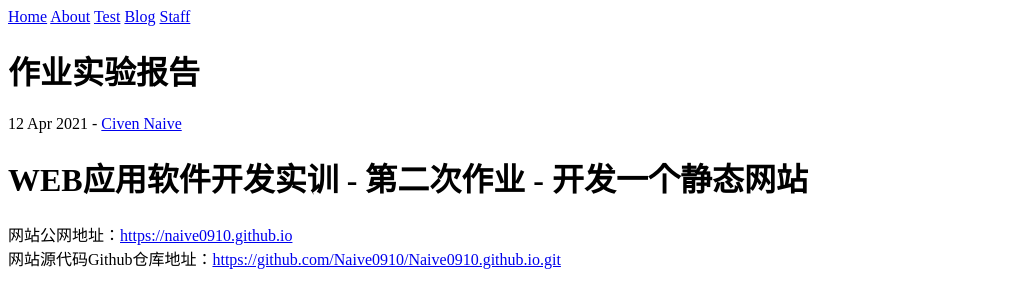
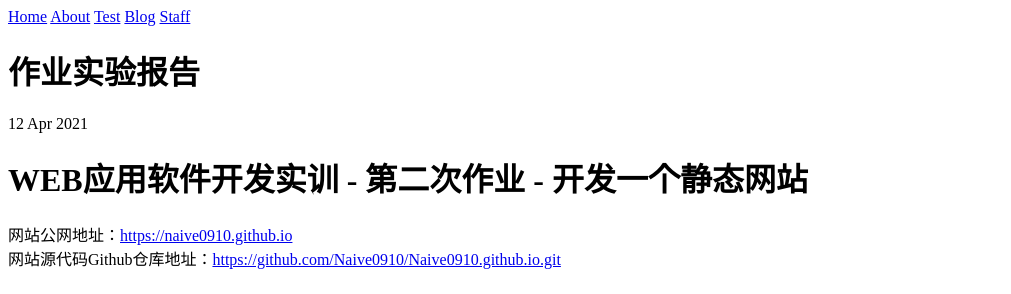
Before and after one commit to WakeWithinME/WakeWithinME.github.io, a Jekyll site: the page built from _posts/2021-04-12-作业实验报告.md, in a window 1280 px wide and 900 px high. Shown: the top 294 px of the window, without its empty margins (0-1011 px from the left). Built offline with Jekyll 4.4.1, drawn with Linux system fonts in a browser that asks for light colours.

Commit message:
修改作业开头

```diff
--- a/_posts/2021-04-12-作业实验报告.md
+++ b/_posts/2021-04-12-作业实验报告.md
@@ -1,8 +1,3 @@
----
-layout: post
-author: Naive
----
-
 # WEB应用软件开发实训 - 第二次作业 - 开发一个静态网站
 
 网站公网地址：<https://naive0910.github.io>
```
